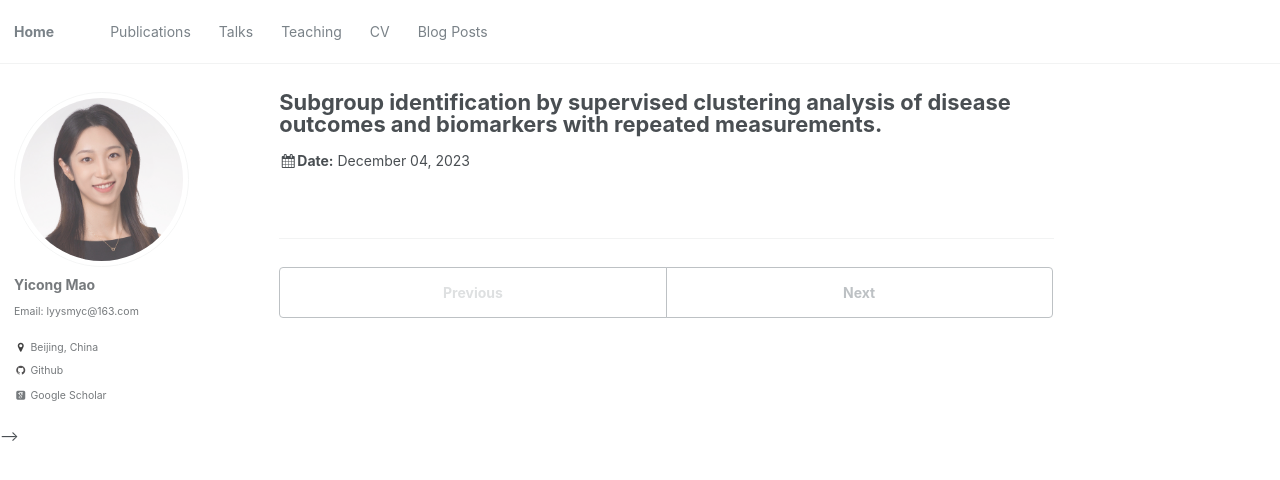
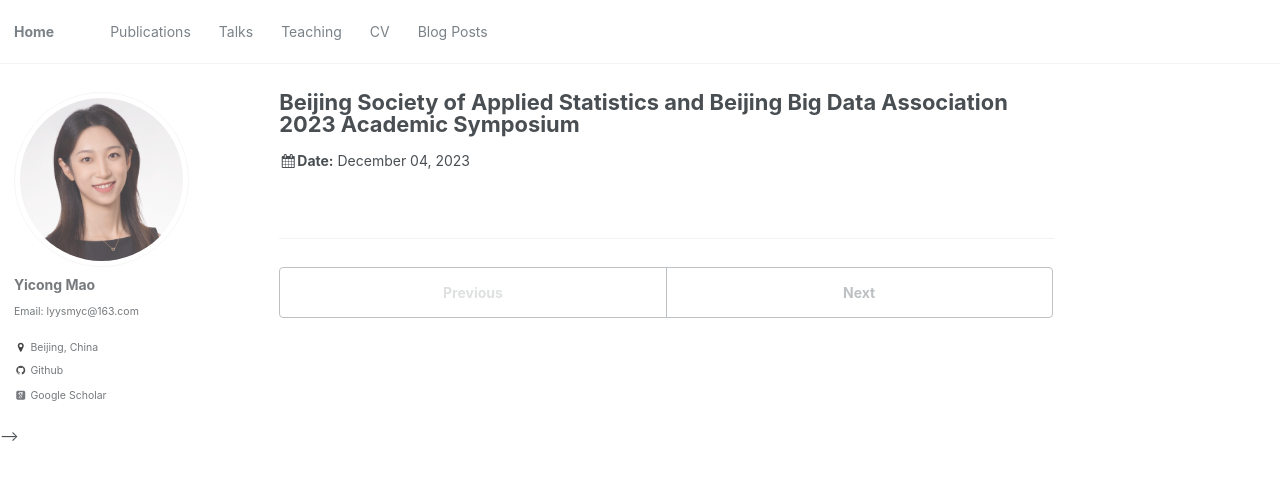
Before and after one commit to Yicong1225/Yicong1225.github.io, a Jekyll site: the page built from _talks/2023_BBDA-talk.md, in a window 1280 px wide. Shown: the top 480 px of the page. Built offline with Jekyll 4.4.1, drawn with Linux system fonts in a browser that asks for light colours; some web fonts are replaced.

```diff
--- a/_talks/2023_BBDA-talk.md
+++ b/_talks/2023_BBDA-talk.md
@@ -1,8 +1,8 @@
 ---
-title: "Subgroup identification by supervised clustering analysis of disease outcomes and biomarkers with repeated measurements."
+title: "Beijing Society of Applied Statistics and Beijing Big Data Association 2023 Academic Symposium"
 collection: talks
 type: "Selected as the Outstanding Young Paper"
-venue: "<strong>Beijing Society of Applied Statistics and Beijing Big Data Association 2023 Academic Symposium</strong>"
+venue: ""
 date: 2023-12-04
 location: "Beijing"
 ---
```
